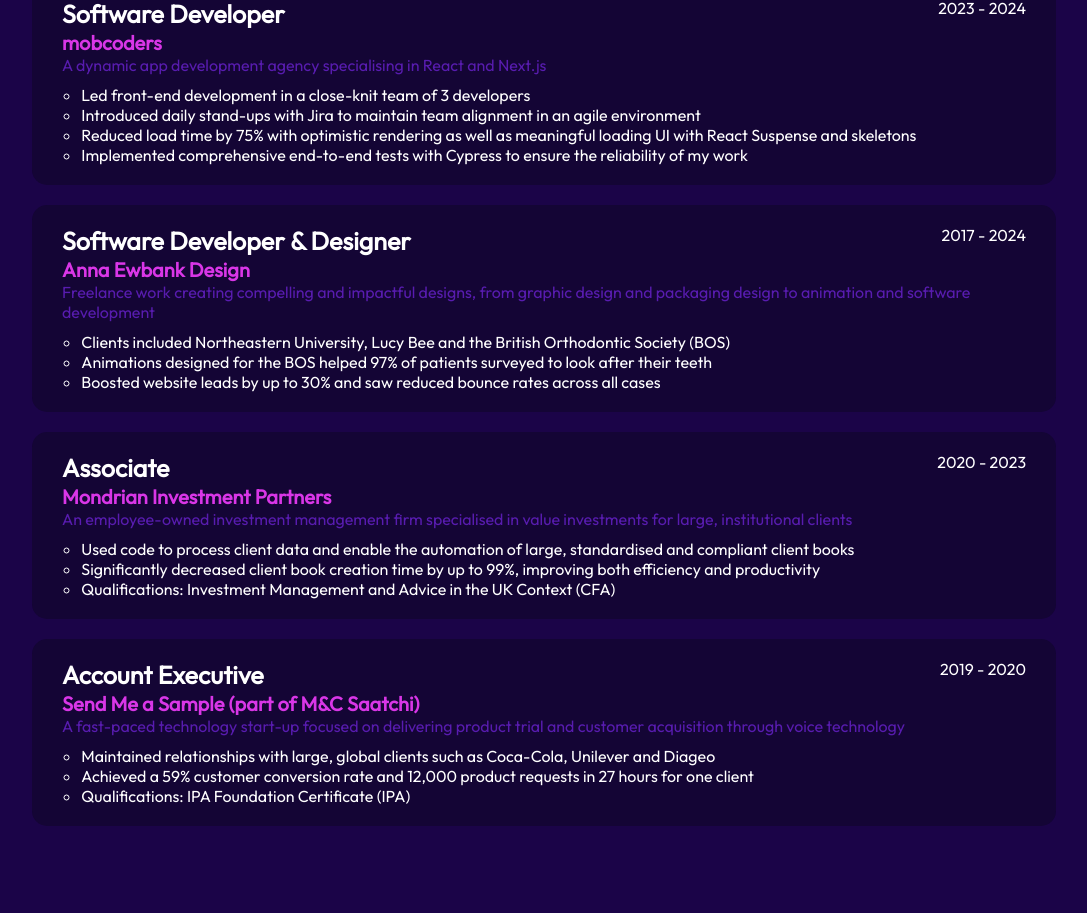
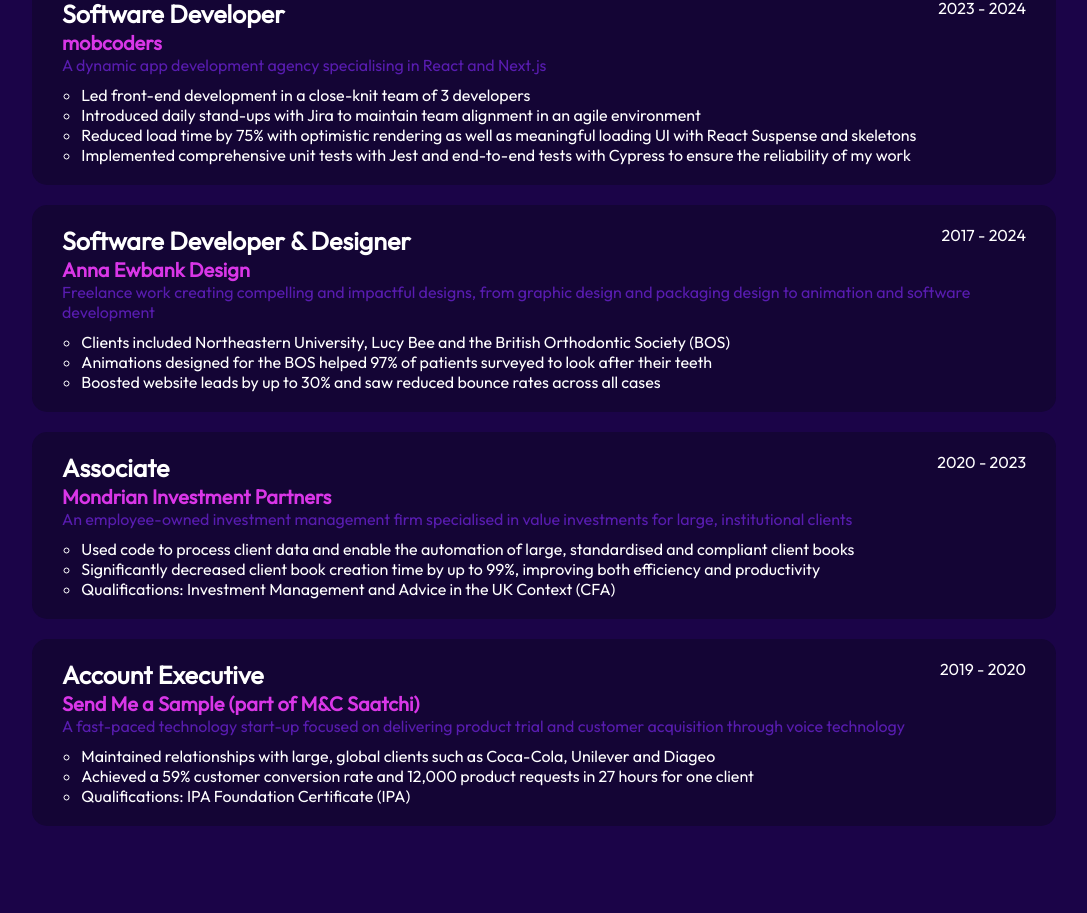
Before and after one commit to annaewbank/Anna-Ewbank-Portfolio, a React (Vite) app: page / in a window 1280 px wide. Shown: the part 3129-4042 px from the top of the page, without its empty margins (96-1183 px from the left). Built offline with nearby package versions, Linux system fonts and the light colour scheme.

Commit message:
chore: tidy up

```diff
--- a/src/App.jsx
+++ b/src/App.jsx
@@ -1,10 +1,10 @@
 import styles from './App.module.css';
+import { Navbar } from './components/Navbar/Navbar';
 import { Hero } from './components/Hero/Hero';
-import { Navbar } from './components/Navbar/Navbar';
 import { About } from './components/About/About';
+import { Projects } from './components/Projects/Projects';
+import { Skills } from './components/Technologies/Technologies';
 import { Experience } from './components/Experience/Experience';
-import { Skills } from './components/Technologies/Technologies';
-import { Projects } from './components/Projects/Projects';
 import { Contact } from './components/Contact/Contact';
 
 function App() {
--- a/src/App.module.css
+++ b/src/App.module.css
@@ -1,5 +1,3 @@
-@import './vars.css';
-
 .App {
   max-width: 1400px;
   margin: auto;
--- a/src/components/Projects/ProjectCard.jsx
+++ b/src/components/Projects/ProjectCard.jsx
@@ -12,6 +12,7 @@
           alt={`${project.title} Image`}
         />
         <div className={styles.mobileTechnologies}>
+          {/* These technologies are hidden if screen size is > 1200px or < 830px */}
           {project.technologies.map((technology, index) => (
             <div key={index} className={styles.projectTechnology}>
               {technology}
@@ -32,6 +33,7 @@
           </a>
         )}
         <div className={styles.projectTechnologies}>
+          {/* These technologies are hidden if screen size is between 830px and 1200px */}
           {project.technologies.map((technology, index) => (
             <div key={index} className={styles.projectTechnology}>
               {technology}
--- a/src/components/Technologies/Technologies.jsx
+++ b/src/components/Technologies/Technologies.jsx
@@ -1,6 +1,6 @@
 import styles from './Technologies.module.css';
+import skills from '../../data/skills.json';
 import { getImageUrl } from '../../utils';
-import skills from '../../data/skills.json';
 
 export const Skills = () => {
   return (
--- a/src/data/experience.json
+++ b/src/data/experience.json
@@ -9,7 +9,7 @@
       "Led front-end development in a close-knit team of 3 developers",
       "Introduced daily stand-ups with Jira to maintain team alignment in an agile environment",
       "Reduced load time by 75% with optimistic rendering as well as meaningful loading UI with React Suspense and skeletons",
-      "Implemented comprehensive end-to-end tests with Cypress to ensure the  reliability of my work"
+      "Implemented comprehensive unit tests with Jest and end-to-end tests with Cypress to ensure the reliability of my work"
     ]
   },
   {
--- a/src/index.css
+++ b/src/index.css
@@ -19,6 +19,7 @@
   overflow-x: hidden;
 }
 
+/* Global font styling: */
 h1 {
   font-size: 72px;
   font-weight: 900;
```
Also changed, not shown: 1 other file (tests, documents, lock files or other folders).
